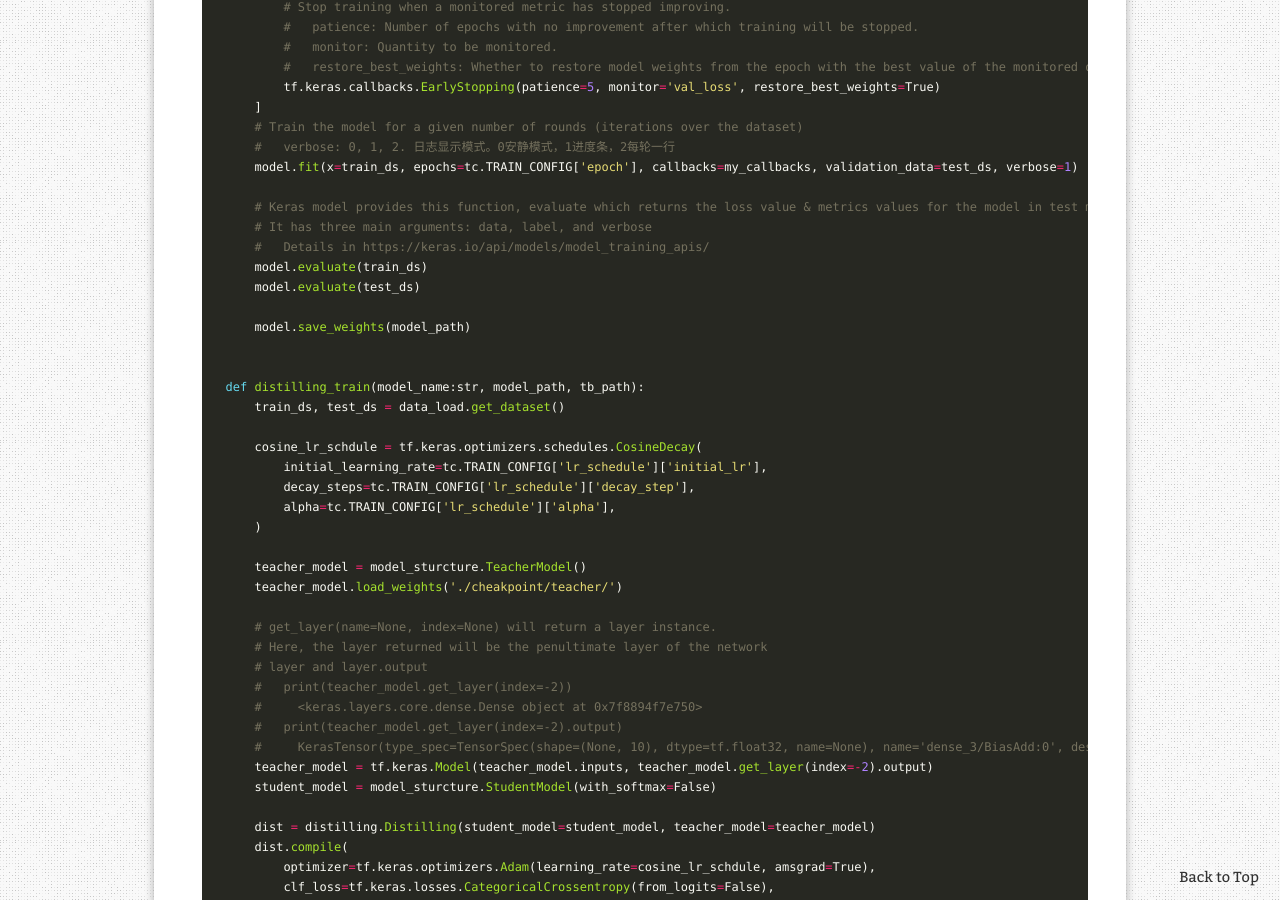
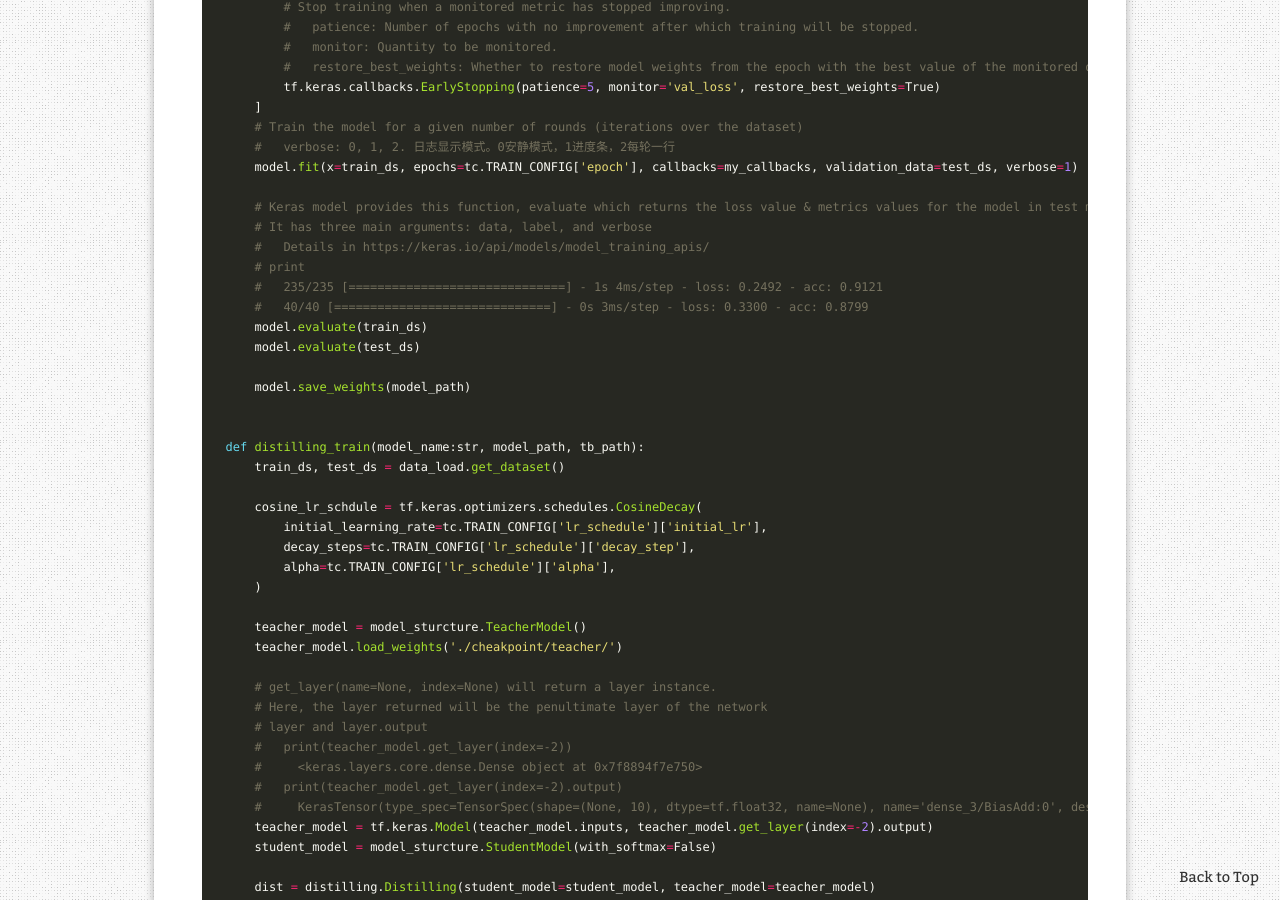
Before and after one commit to AuthurWhywait/AuthurWhywait.github.io, a Jekyll site: the page built from _posts/2022-09-15-code_distillation.md, in a window 1280 px wide and 900 px high, scrolled down 7158 px. Built offline with Jekyll 4.4.1, drawn with Linux system fonts in a browser that asks for light colours; comment, search, counter and statistics services are not loaded.

Commit message:
Update 2022-09-15-code_distillation.md

```diff
--- a/_posts/2022-09-15-code_distillation.md
+++ b/_posts/2022-09-15-code_distillation.md
@@ -333,6 +333,9 @@ def clf_train(model_name: str, model_path, tb_path):
     # Keras model provides this function, evaluate which returns the loss value & metrics values for the model in test mode.
     # It has three main arguments: data, label, and verbose
     #   Details in https://keras.io/api/models/model_training_apis/
+    # print
+    #   235/235 [==============================] - 1s 4ms/step - loss: 0.2492 - acc: 0.9121
+    #   40/40 [==============================] - 0s 3ms/step - loss: 0.3300 - acc: 0.8799
     model.evaluate(train_ds)
     model.evaluate(test_ds)
 
```
